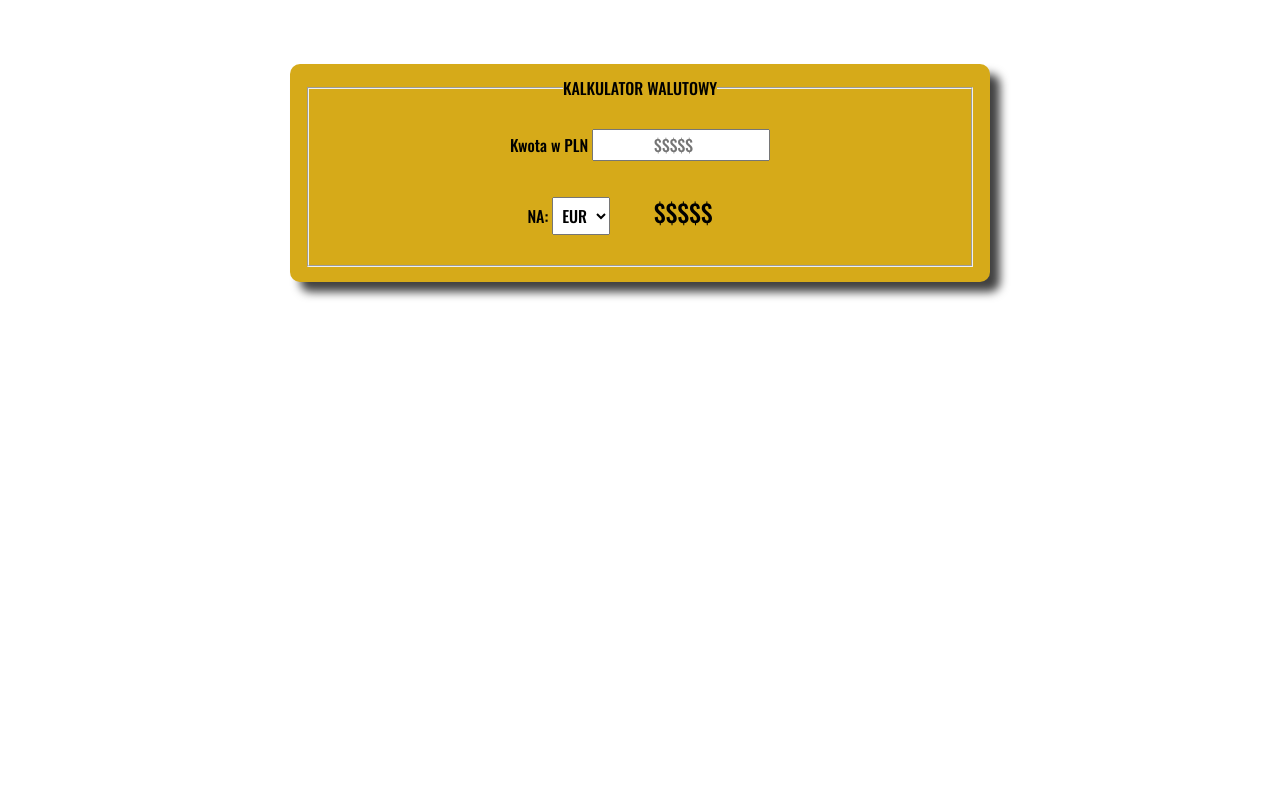
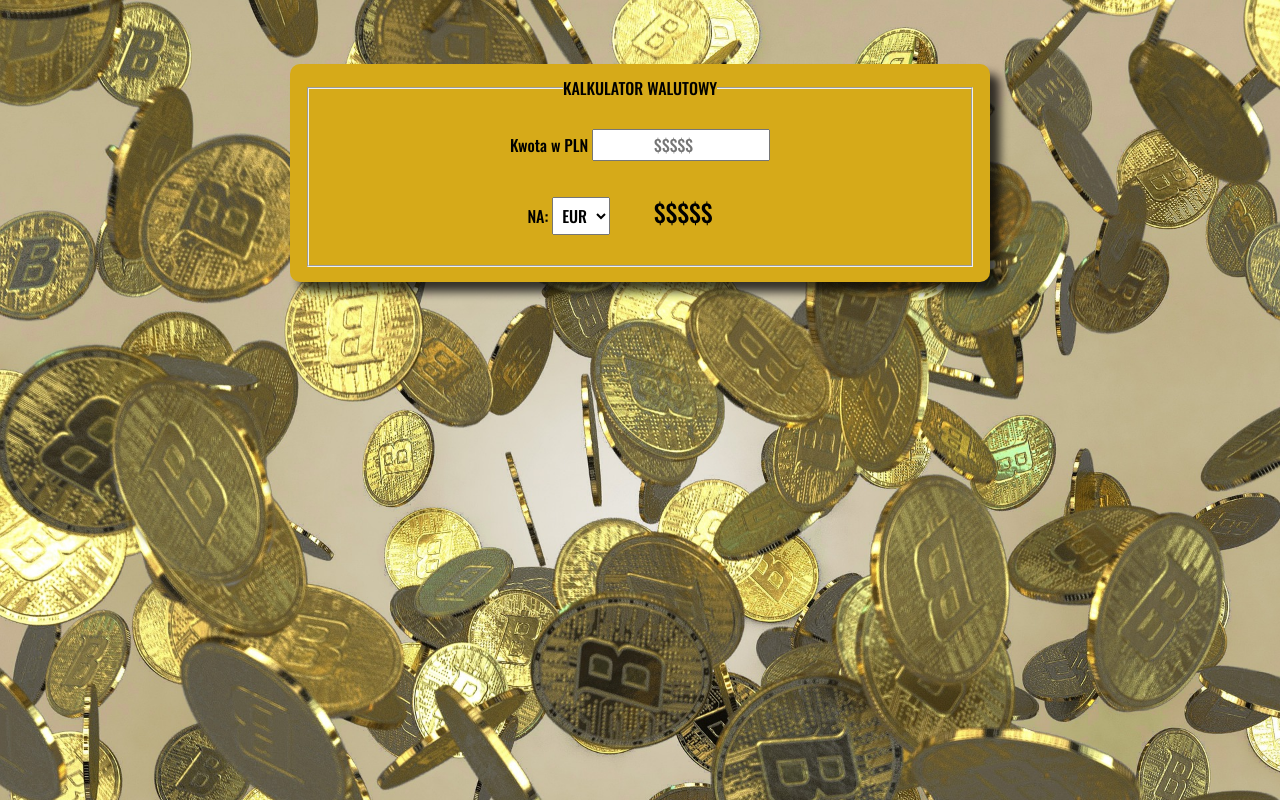
Before and after one commit to albewaz/kalkulator-walut, a plain HTML site: page index.html in a window 1280 px wide. Drawn offline with nearby package versions, Linux system fonts and the light colour scheme; the site is published under a folder, as on GitHub Pages, so addresses that start at the root find nothing.

Commit message:
Update style.css

```diff
--- a/css/style.css
+++ b/css/style.css
@@ -15,7 +15,7 @@
     margin: 5% auto;
     text-align: center;
     box-shadow: 50px;
-    background-image: url("/css/images/bitcoin-gaf7597f73_1920.jpg");
+    background-image: url("../css/images/bitcoin-gaf7597f73_1920.jpg");
     background-repeat: no-repeat;
     background-size: cover;
 }
```
